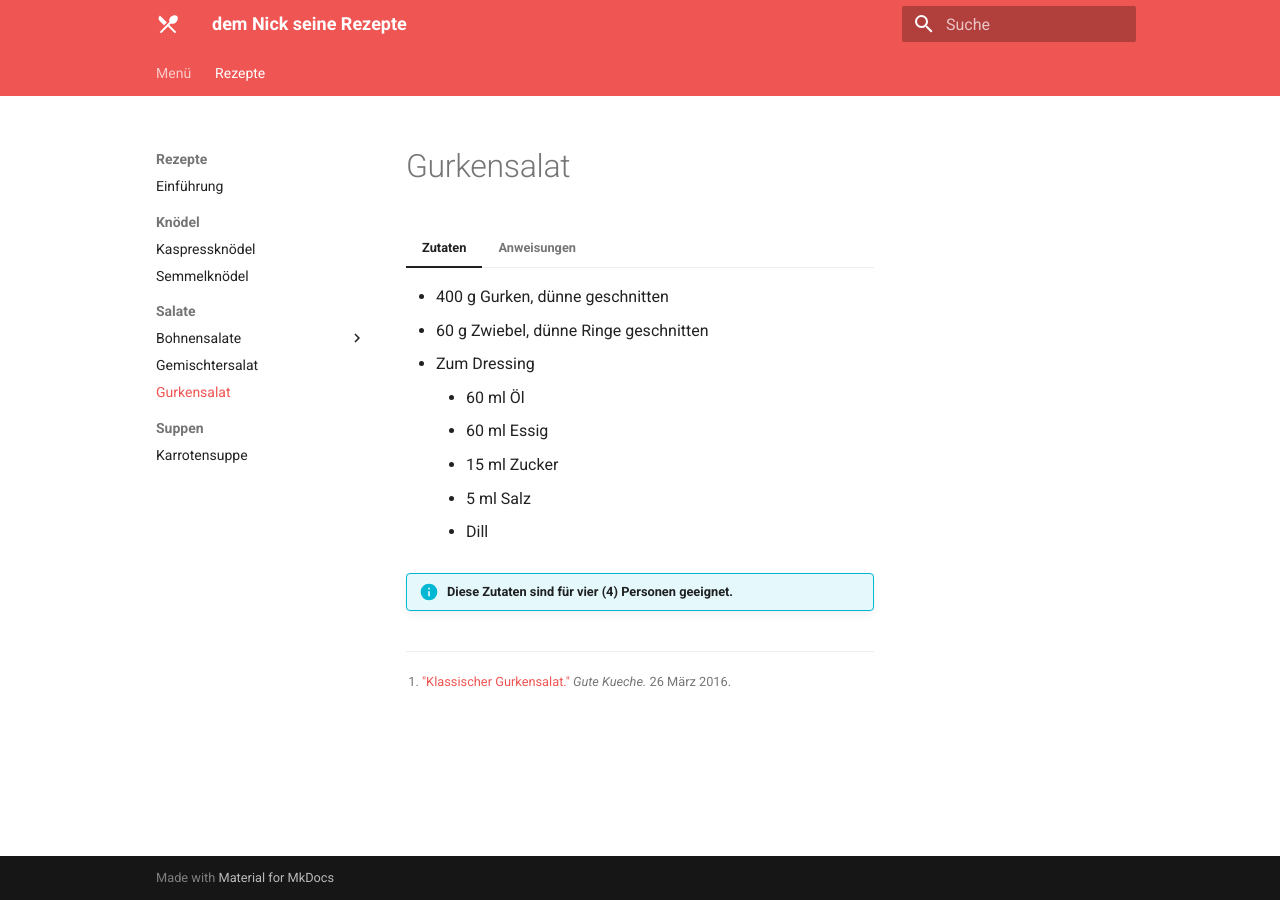
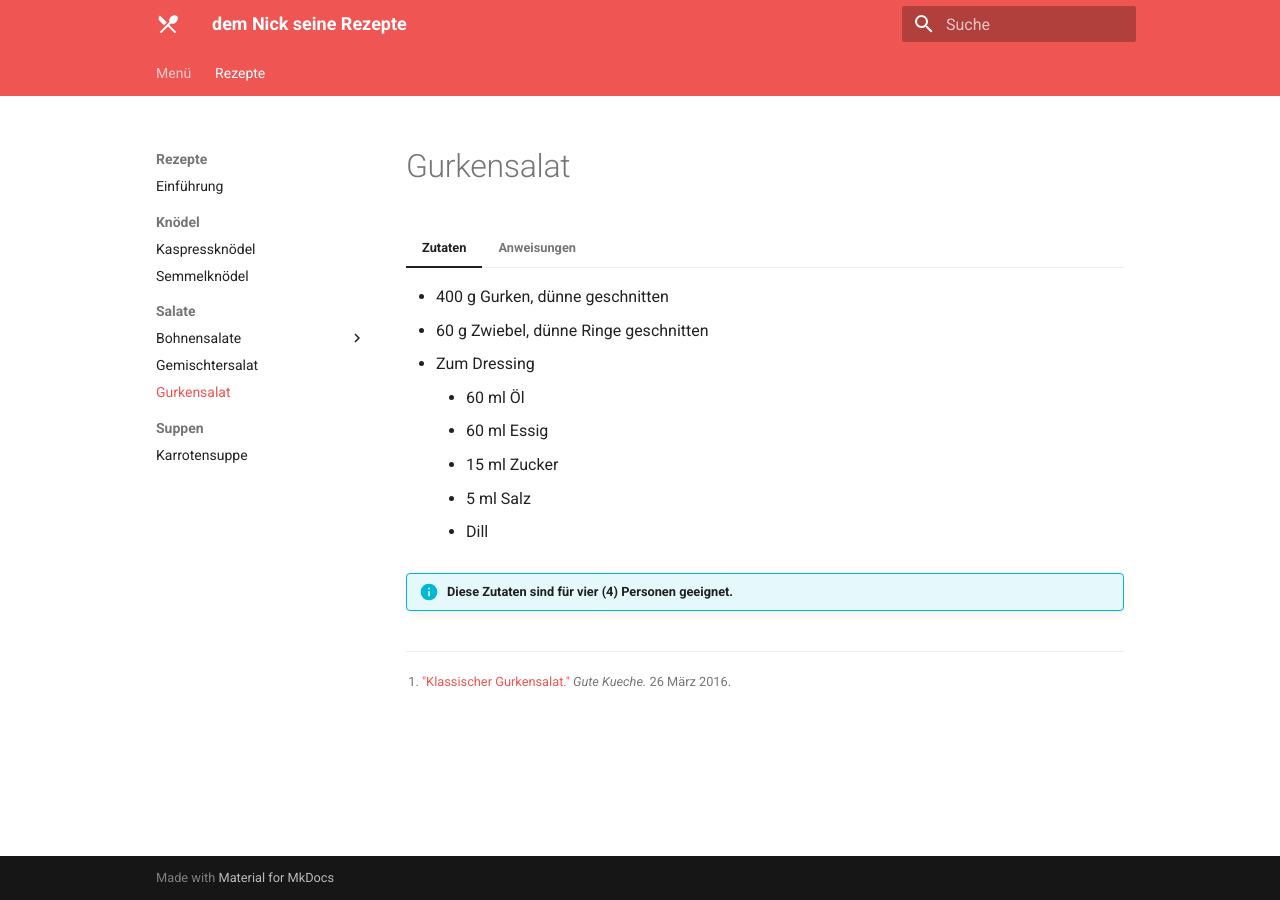
Before and after one commit to vogt4nick/rezepte.vogt4nick.com, an MkDocs documentation site: the page built from src/rezepte/salate/gurkensalat.md, in a window 1280 px wide. Built offline with MkDocs 1.6.1 and Material for MkDocs 9.7.7, drawn with Linux system fonts in a browser that asks for light colours.

Commit message:
refactor: remove page-level table of contents workaround

```diff
--- a/mkdocs.yml
+++ b/mkdocs.yml
@@ -8,11 +8,6 @@ markdown_extensions:
   - pymdownx.details
   - pymdownx.superfences
   - pymdownx.tabbed
-  # ignore page-level table of contents
-  # https://github.com/squidfunk/mkdocs-material/issues/478#issuecomment-578723876
-  - toc:
-      toc_depth: 3
-      permalink: true
 plugins:
   - awesome-pages:
       collapse_single_pages: false
@@ -42,6 +37,7 @@ theme:
     - navigation.instant
     - navigation.tabs
     - navigation.sections
+    - toc.integrate
   icon:
     logo: material/silverware
   language: de
```
